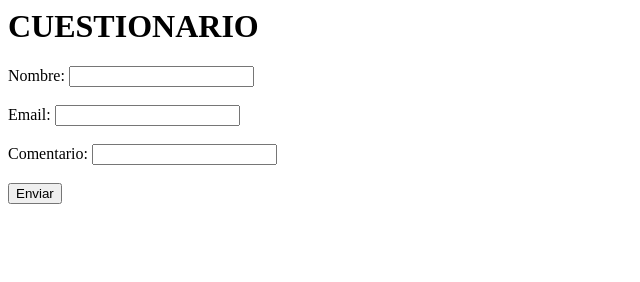
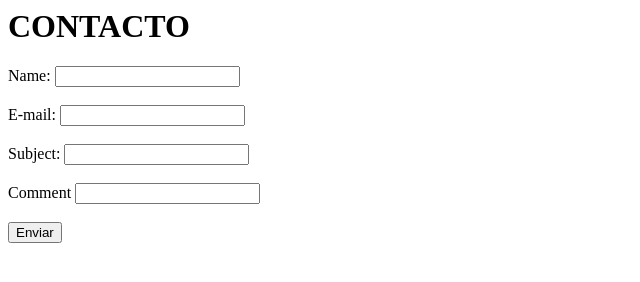
Before and after one commit to PLUS-Juampa/webproject, a plain HTML site: page contact.html in a window 1280 px wide. Shown: the whole page, without its empty margins (0-640 px from the left). Drawn offline with Linux system fonts and the light colour scheme.

Commit message:
Nuevo cambio

```diff
--- a/contact.html
+++ b/contact.html
@@ -4,16 +4,23 @@
 		<title> Contact</title>
 	</head>
 	<body>
-		<p><h1> CUESTIONARIO </h1></p>
-		<label> Nombre: </label>
-		<input type= "Nombre" name= "Nombre1">
-		</br></br>
-		<label> Email: </label>
+		<p><h1> CONTACTO </h1></p>
+		<label> Name: </label>
+		<input type= "Name" name= "Nombre1">
+		</br>
+		</br>
+		<label> E-mail: </label>
 		<input type= "Nombre" name= "Email">
-		</br></br>
-		<label> Comentario: </label>
-		<input type= "Nombre" name= "Comentario">
-		</br></br>
+		</br>
+		</br>
+		<label> Subject: </label>
+		<input type ="Subject" name = "Subject">
+		</br>
+		</br>
+		<label> Comment </label>
+		<input type= "Comment" name= "Comment">
+		</br>
+		</br>
 		<input type= "Button" value= "Enviar">
 
 
```
